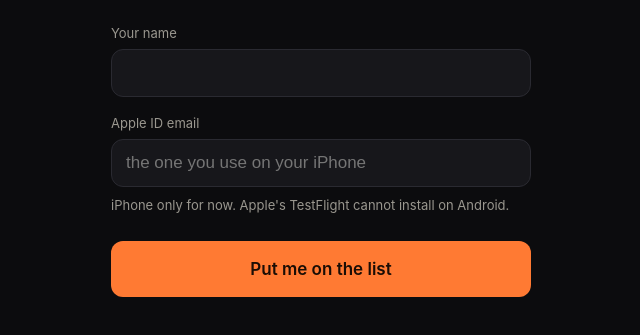
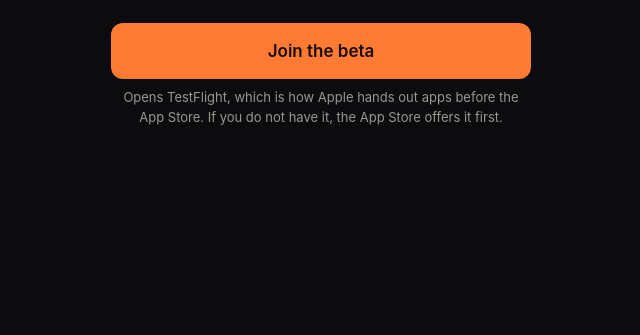
Before and after one commit to shineet/shine-booking, a website: page agni.html in a window 1280 px wide. Shown: the part 253-588 px from the top of the page, without its empty margins (319-959 px from the left). Drawn offline with Linux system fonts and the light colour scheme.

Commit message:
The beta is open: the page becomes a join button
Build 11 cleared Beta App Review, so the public link exists and there is
nothing left to collect. The form goes, the link takes its place, and the
QR code printed on Saturday now leads straight into TestFlight without
being reprinted, which is the whole reason it pointed here rather than at
Apple.

A line under the button says what TestFlight is, since most people being
handed this have never installed an app any way but the App Store.

```diff
--- a/agni.html
+++ b/agni.html
@@ -74,7 +74,7 @@
   <!-- Once Beta App Review clears, put the public TestFlight link here and the
        page turns into a one tap join. The QR code never changes, so the same
        code on the same table works before approval and after it. -->
-  <script>const TESTFLIGHT_LINK = '';</script>
+  <script>const TESTFLIGHT_LINK = 'https://testflight.apple.com/join/jHpmfZ1v';</script>
 
   <div class="mark">🔥</div>
   <h1>Agni</h1>
@@ -99,9 +99,15 @@
   </form>
 
   <!-- After approval: skip all of it and go straight in. -->
-  <a class="go hidden" id="join" style="display:block;text-align:center;text-decoration:none;padding:15px">
-    Join the beta
-  </a>
+  <div class="hidden" id="joinBox">
+    <a class="go" id="join" style="display:block;text-align:center;text-decoration:none;padding:15px">
+      Join the beta
+    </a>
+    <p class="note" style="text-align:center">
+      Opens TestFlight, which is how Apple hands out apps before the App Store.
+      If you do not have it, the App Store offers it first.
+    </p>
+  </div>
 
   <div class="done hidden" id="done">
     <div class="tick">✓</div>
@@ -124,9 +130,8 @@
 // Approved: the form is pointless, so it never appears.
 if (TESTFLIGHT_LINK) {
   $('form').classList.add('hidden');
-  const join = $('join');
-  join.href = TESTFLIGHT_LINK;
-  join.classList.remove('hidden');
+  $('join').href = TESTFLIGHT_LINK;
+  $('joinBox').classList.remove('hidden');
 }
 
 $('form').addEventListener('submit', async e => {
```
